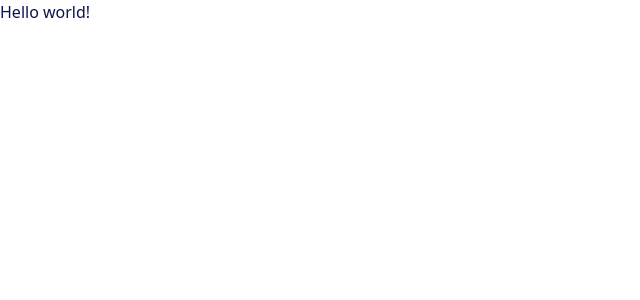
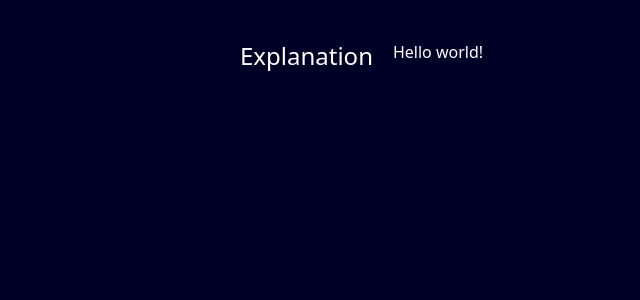
Before and after one commit to willi-li-am/storymation, a React (Create React App) app: page / in a window 1280 px wide. Shown: the top 300 px of the page, without its empty margins (0-640 px from the left). Built offline with nearby package versions, Linux system fonts and the light colour scheme.

Commit message:
adding colors

```diff
--- a/src/components/inputPage/inputPage.js
+++ b/src/components/inputPage/inputPage.js
@@ -1,7 +1,12 @@
 export default function InputPage(){
     return(
         <>
-            <p className="text-bg-400">Hello world!</p>
+            <div className="p-10 bg-500 min-h-screen flex flex-col items-center">
+                <div className="flex w-2/3 gap-5 text-white">
+                    <h2 className="text-2xl">Explanation</h2>
+                    <p className="text-white">Hello world!</p>
+                </div>
+            </div>
         </>
     )
 }
--- a/tailwind.config.js
+++ b/tailwind.config.js
@@ -7,13 +7,11 @@ module.exports = {
     extend: {
       colors :
       {
-        bg:
-        {
-          400: '#0C134F',
-          300: '#1D267D',
-          200: '#5C469C',
-          100: '#D4ADFC',
-        }
+        500: '#000027',
+        400: '#0C134F',
+        300: '#1D267D',
+        200: '#5C469C',
+        100: '#D4ADFC',
       }
     },
   },
```
